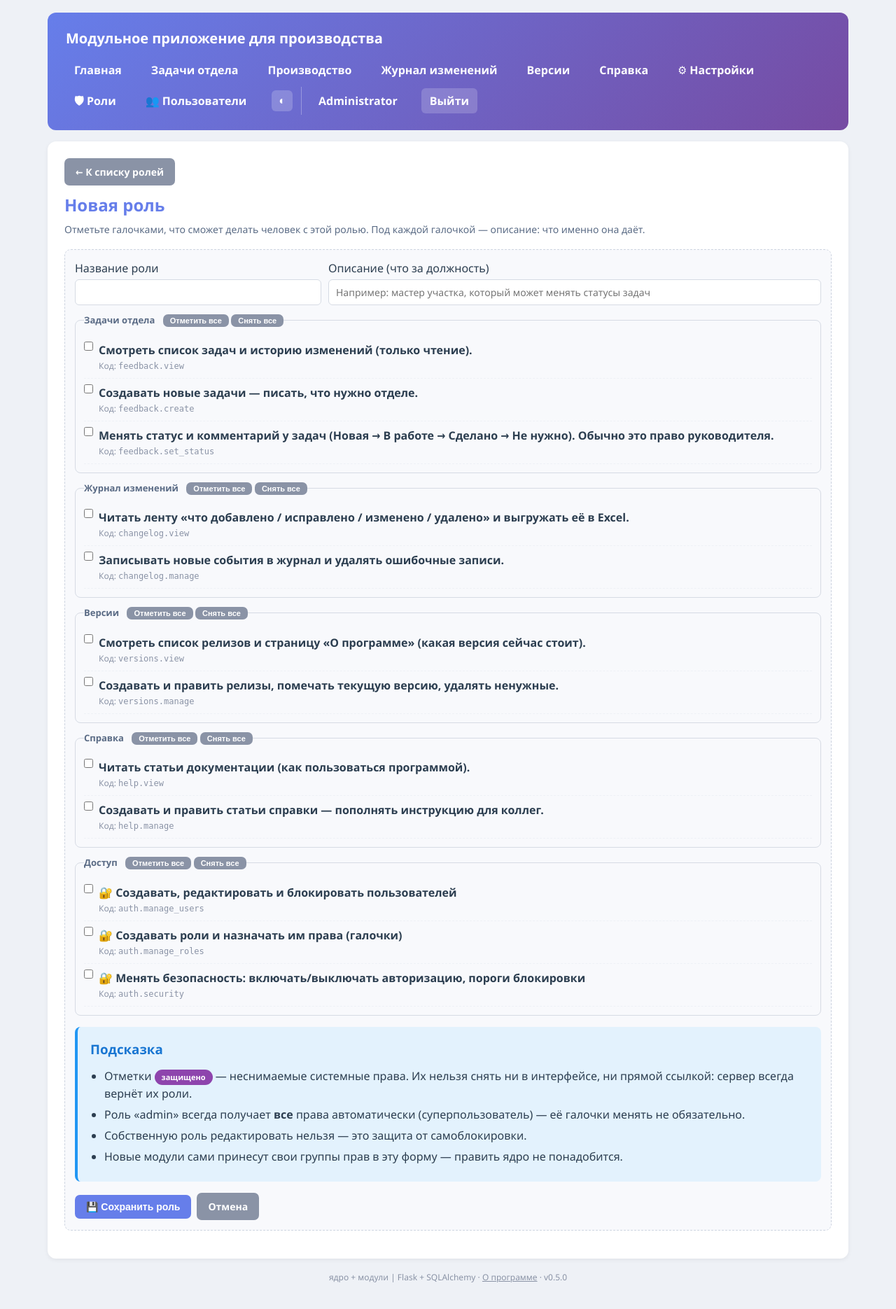
After one commit to Dykus/modular-app, a Flask app: page /auth/roles/new in a window 1280 px wide. The commit adds this page. Shown: the whole page at 70% size. Run offline with Flask 3, Linux system fonts and the light colour scheme; a user stored in the database is signed in.

Commit message:
Фикс NameError: perm из core.auth + доводка шаблонов ролей

```diff
--- a/core/auth_routes.py
+++ b/core/auth_routes.py
@@ -1,9 +1,11 @@
-"""Stranicy vhoda, profilya, smeny parolya + zhurnal vkhodov + blokirovka"""
+"""Stranicy vhoda, profilya, smeny parolya + ekrany Rolei."""
 from flask import Blueprint, render_template, request, redirect, url_for, flash
 from flask_login import login_user, logout_user, login_required, current_user
 from core.app import db
-from core.auth import verify_password, hash_password
-from core.models import User, LoginLog
+# GLAVNYI FIKS: perm berem iz core.auth, a ne ob'yavlyaem vnizu fayla.
+from core.auth import verify_password, role_immutable_list, perm
+from core.models import User, Role, RolePermission, LoginLog
+from core.permissions import ALL_PERMS, PERM_GROUPS
 from core.settings_helper import get_int
 from datetime import datetime, timedelta
 
@@ -16,6 +18,8 @@ def _log(username, uid, success, reason="", provider="local"):
     db.session.add(LoginLog(username=username, user_id=uid, success=success,
                             ip=_ip(), provider=provider, reason=reason))
     db.session.commit()
+
+# --- Vhod / Vyhod / Profil / Smena parolya ---------------------------------
 
 @auth_bp.route("/login", methods=["GET"])
 def login():
@@ -36,7 +40,7 @@ def do_login():
         flash("Пользователь закрыт. Обратитесь к администратору."); return redirect(url_for("auth.login"))
     if user.locked_until and user.locked_until > datetime.utcnow():
         _log(username, user.id, False, "заблокирован")
-        flash("Вход временно заблокирован после нескольких неудачных попыток."); return redirect(url_for("auth.login"))
+        flash("Вход временно заблокирован."); return redirect(url_for("auth.login"))
     if not verify_password(user, password):
         user.failed_attempts = (user.failed_attempts or 0) + 1
         thr = get_int("lock_threshold", 5)
@@ -83,8 +87,109 @@ def do_change_password():
         flash("Новый пароль слишком короткий (мин. 4)."); return redirect(url_for("auth.change_password"))
     if new != rep:
         flash("Пароли не совпадают."); return redirect(url_for("auth.change_password"))
-    current_user.password_hash = hash_password(new)
+    current_user.password_hash = hash_password_local(new)
     current_user.must_change_password = False
     db.session.commit()
     flash("Пароль изменён.")
     return redirect(url_for("auth.profile"))
+
+def hash_password_local(pw):
+    """Malen'kaya obertka, chtoby ne tashchit' lishnii import sverhu."""
+    from core.auth import hash_password
+    return hash_password(pw)
+
+# --- EKRAN ROLEI -----------------------------------------------------------
+
+@auth_bp.route("/roles")
+@perm("auth.manage_roles")
+def roles_list():
+    """Spisok vseh roley s kolichestvom polzovateley i spiskom prav."""
+    roles = Role.query.order_by(Role.is_system.desc(), Role.id).all()
+    rows = []
+    for r in roles:
+        perms_on_role = {rp.perm for rp in r.permissions}
+        rows.append({"role": r, "users_count": r.users.count(), "perms": perms_on_role})
+    # FIX: peredayom all_perms v shablon, chtoby bейджи imeli podsказki
+    return render_template("auth/roles.html", rows=rows, all_perms=ALL_PERMS)
+
+@auth_bp.route("/roles/new")
+@perm("auth.manage_roles")
+def roles_new():
+    return render_template(
+        "auth/roles_edit.html", role=None, checked=set(),
+        all_perms=ALL_PERMS, perm_groups=PERM_GROUPS, immutable=set(),
+    )
+
+@auth_bp.route("/roles/<int:rid>/edit")
+@perm("auth.manage_roles")
+def roles_edit(rid):
+    r = Role.query.get_or_404(rid)
+    checked = {rp.perm for rp in r.permissions}
+    immutable = set(role_immutable_list(r))
+    return render_template(
+        "auth/roles_edit.html", role=r, checked=checked,
+        all_perms=ALL_PERMS, perm_groups=PERM_GROUPS, immutable=immutable,
+    )
+
+@auth_bp.route("/roles/save", methods=["POST"])
+@perm("auth.manage_roles")
+def roles_save():
+    rid = request.form.get("id", type=int)
+    name = (request.form.get("name") or "").strip()
+    desc = (request.form.get("description") or "").strip()
+    chosen = set(request.form.getlist("perms"))
+
+    if not name:
+        flash("Укажите имя роли."); return redirect(url_for("auth.roles_list"))
+
+    if rid:
+        r = Role.query.get_or_404(rid)
+        if current_user.role_id == r.id:
+            flash("Нельзя изменить собственную роль — это защита от самоблокировки.")
+            return redirect(url_for("auth.roles_list"))
+        other = Role.query.filter(Role.name == name, Role.id != r.id).first()
+        if other:
+            flash("Роль с таким именем уже существует.")
+            return redirect(url_for("auth.roles_edit", rid=r.id))
+        r.name = name
+        r.description = desc
+        for imm in role_immutable_list(r):
+            chosen.add(imm)
+    else:
+        if Role.query.filter_by(name=name).first():
+            flash("Роль с таким именем уже существует.")
+            return redirect(url_for("auth.roles_new"))
+        r = Role(name=name, description=desc, is_system=False, immutable_perms="[]")
+        db.session.add(r)
+        db.session.flush()
+
+    valid_chosen = {c for c in chosen if c in ALL_PERMS}
+    existing = {rp.perm: rp for rp in r.permissions}
+    for perm_code, rp in list(existing.items()):
+        if perm_code not in valid_chosen:
+            db.session.delete(rp)
+    for perm_code in valid_chosen:
+        if perm_code not in existing:
+            db.session.add(RolePermission(role_id=r.id, perm=perm_code))
+
+    db.session.commit()
+    flash(("Роль обновлена: " if rid else "Роль создана: ") + r.name)
+    return redirect(url_for("auth.roles_list"))
+
+@auth_bp.route("/roles/<int:rid>/delete", methods=["POST"])
+@perm("auth.manage_roles")
+def roles_delete(rid):
+    r = Role.query.get_or_404(rid)
+    if r.is_system:
+        flash("Системную роль удалить нельзя. Можно только отредактировать её права.")
+        return redirect(url_for("auth.roles_list"))
+    if r.users.count() > 0:
+        flash("Нельзя удалить роль: на ней есть пользователи. Сначала переведите их на другую роль.")
+        return redirect(url_for("auth.roles_list"))
+    if current_user.role_id == r.id:
+        flash("Нельзя удалить собственную роль.")
+        return redirect(url_for("auth.roles_list"))
+    db.session.delete(r)
+    db.session.commit()
+    flash("Роль удалена: " + r.name)
+    return redirect(url_for("auth.roles_list"))
--- /dev/null
+++ b/web/templates/auth/roles_edit.html
@@ -0,0 +1,82 @@
+{% extends "base.html" %}
+{% block title %}{{ 'Новая роль' if not role else 'Правка роли: ' + role.name }}{% endblock %}
+{% block content %}
+<p><a href="{{ url_for('auth.roles_list') }}" class="btn gray">← К списку ролей</a></p>
+
+<div class="welcome" style="margin-top:10px">
+<h2>{{ 'Новая роль' if not role else 'Правка роли: «' + role.name + '»' }}</h2>
+<p>Отметьте галочками, что сможет делать человек с этой ролью. Под каждой галочкой — описание: что именно она даёт.</p>
+</div>
+
+<form method="post" action="{{ url_for('auth.roles_save') }}" class="form-row" style="flex-direction:column;align-items:stretch;gap:12px">
+{% if role %}<input type="hidden" name="id" value="{{ role.id }}">{% endif %}
+
+<div style="display:flex;gap:10px;flex-wrap:wrap">
+<label style="flex:1;min-width:240px">Название роли
+<input type="text" name="name" value="{{ role.name if role else '' }}" required
+       {{ 'readonly' if role and role.is_system }} style="width:100%;margin-top:4px"></label>
+<label style="flex:2;min-width:300px">Описание (что за должность)
+<input type="text" name="description" value="{{ role.description if role else '' }}"
+       placeholder="Например: мастер участка, который может менять статусы задач" style="width:100%;margin-top:4px"></label>
+</div>
+
+{% if role and role.is_system %}
+<p class="note" style="margin:0">Название системной роли изменить нельзя — оно используется в коде.</p>
+{% endif %}
+
+{% for group in perm_groups %}
+{% set gidx = loop.index %}
+<fieldset style="border:1px solid #d6dbe4;border-radius:8px;padding:12px">
+<legend style="font-weight:600;color:#5a6b85;font-size:13px">
+{{ group }}
+<button type="button" class="btn gray" style="padding:3px 10px;font-size:11px;margin-left:8px"
+        onclick="toggleGroup('{{ gidx }}', true)">Отметить все</button>
+<button type="button" class="btn gray" style="padding:3px 10px;font-size:11px"
+        onclick="toggleGroup('{{ gidx }}', false)">Снять все</button>
+</legend>
+{% for code, meta in all_perms.items() if meta[0] == group %}
+{% set is_imm = code in immutable %}
+<label class="perm-row" data-group="{{ gidx }}"
+       style="display:block;padding:8px 0;border-bottom:1px dashed #eef1f6">
+<div style="display:flex;align-items:flex-start;gap:8px">
+<input type="checkbox" name="perms" value="{{ code }}"
+       {{ 'checked' if code in checked }}
+       {{ 'disabled' if is_imm }}>
+<div style="flex:1">
+<div style="font-weight:600">
+{% if code.startswith('auth.') %}🔐 {% endif %}
+{{ meta[1] }}
+{% if is_imm %}<span class="badge b-purple" style="margin-left:6px;font-size:10px">защищено</span>{% endif %}
+</div>
+<div class="note" style="margin-top:2px">Код: <code>{{ code }}</code></div>
+</div>
+</div>
+{% if is_imm %}<input type="hidden" name="perms" value="{{ code }}">{% endif %}
+</label>
+{% endfor %}
+</fieldset>
+{% endfor %}
+
+<div class="info" style="margin:4px 0">
+<h3>Подсказка</h3>
+<ul>
+<li>Отметки <span class="badge b-purple" style="font-size:11px">защищено</span> — неснимаемые системные права. Их нельзя снять ни в интерфейсе, ни прямой ссылкой: сервер всегда вернёт их роли.</li>
+<li>Роль «admin» всегда получает <b>все</b> права автоматически (суперпользователь) — её галочки менять не обязательно.</li>
+<li>Собственную роль редактировать нельзя — это защита от самоблокировки.</li>
+<li>Новые модули сами принесут свои группы прав в эту форму — править ядро не понадобится.</li>
+</ul>
+</div>
+
+<div style="display:flex;gap:8px;align-items:center;flex-wrap:wrap">
+<button class="btn" type="submit">💾 Сохранить роль</button>
+<a href="{{ url_for('auth.roles_list') }}" class="btn gray">Отмена</a>
+</div>
+</form>
+
+<script>
+function toggleGroup(gidx, check) {
+    document.querySelectorAll('label.perm-row[data-group="' + gidx + '"] input[type=checkbox]')
+        .forEach(function(cb){ if (!cb.disabled) cb.checked = check; });
+}
+</script>
+{% endblock %}
--- a/web/templates/base.html
+++ b/web/templates/base.html
@@ -15,6 +15,8 @@
 {% if current_user.is_authenticated %}<a href="/">Главная</a>{% endif %}
 {% for item in menu %}<a href="{{ item.url }}">{{ item.name }}</a>{% endfor %}
 {% if (not auth_enabled) or can('settings.view') %}<a href="/settings">&#9881; Настройки</a>{% endif %}
+{% if can('auth.manage_roles') %}<a href="/auth/roles">🛡 Роли</a>{% endif %}
+{% if can('auth.manage_users') %}<a href="/auth/users">👥 Пользователи</a>{% endif %}
 <button id="themeToggle" class="theme-btn" title="Сменить тему">&#9680;</button>
 <span class="userbox">
 {% if current_user.is_authenticated %}
```
Also changed, not shown: web/templates/auth/roles.html (added, +58 -0 lines).
